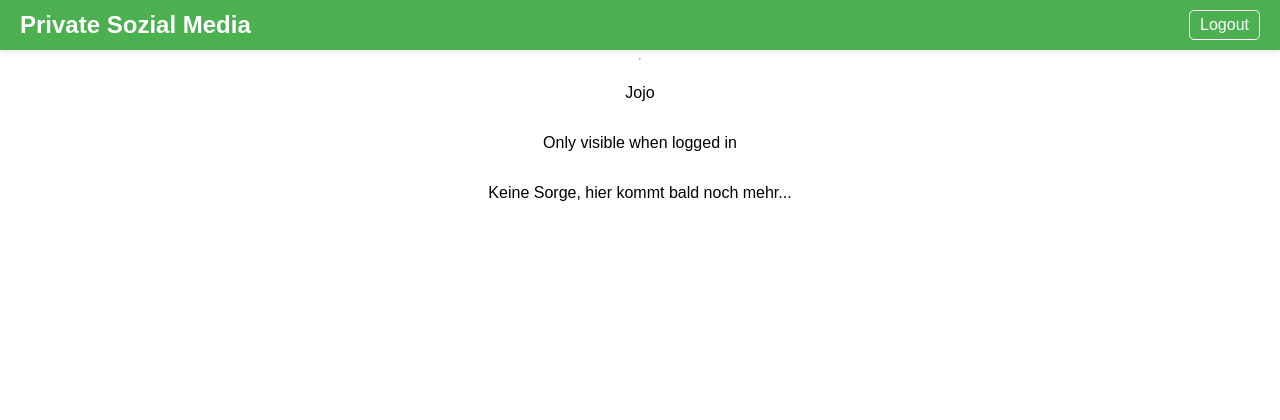
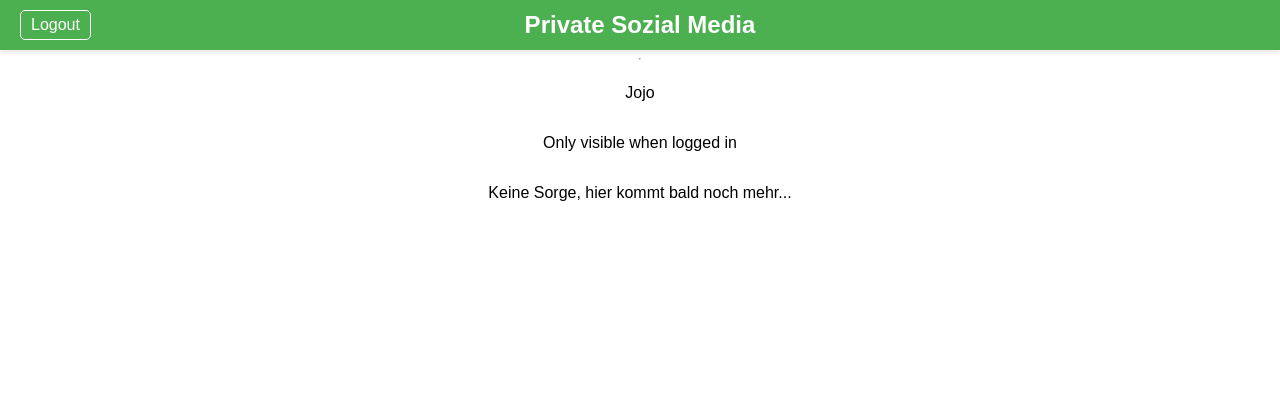
Before and after one commit to horsthacker07/privat-sozial-media, a Flask app: page /home in a window 1280 px wide. Shown: the top 420 px of the page. Run offline with Flask 3, Linux system fonts and the light colour scheme; the visitor is signed in with stand-in values (Sample User, id 1).

Commit message:
navbar-title wird zentriert

```diff
--- a/static/stylesheet_home.css
+++ b/static/stylesheet_home.css
@@ -18,6 +18,9 @@ body {
 }
 
 .navbar-title {
+    position: absolute;
+    left: 50%; /* Positioniert die Mitte des Titels */
+    transform: translateX(-50%); /* Verschiebt den Titel um die Hälfte seiner Breite */
     margin: 0;
     font-size: 24px; /* Schriftgröße für die Überschrift */
 }
```
